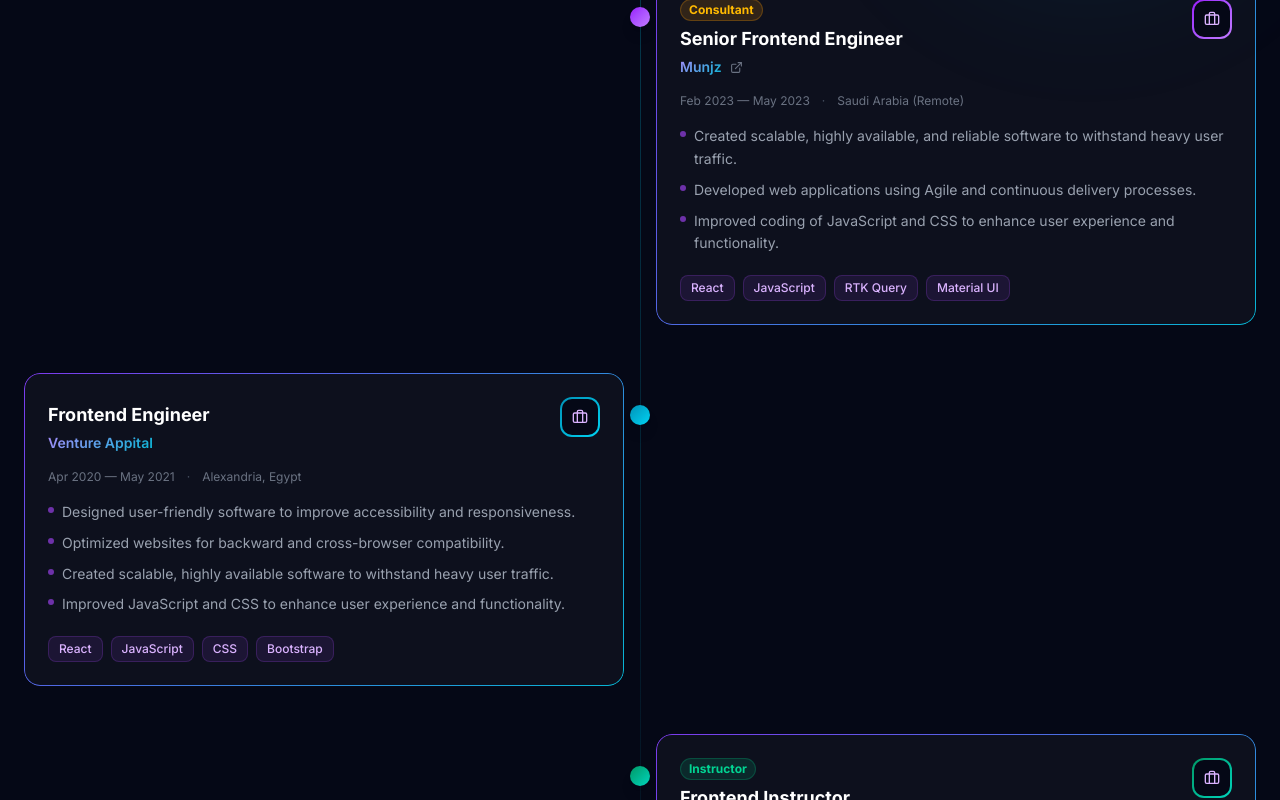
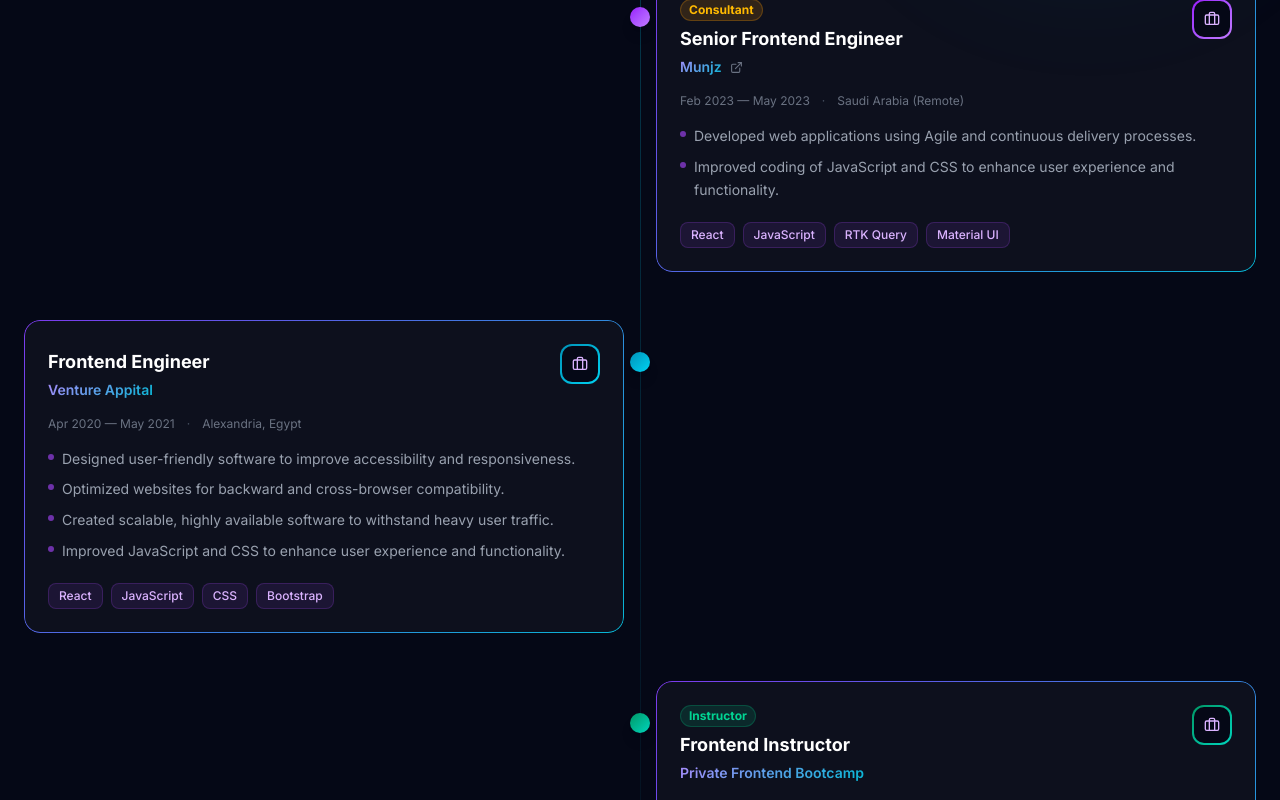
Before and after one commit to muhammedmokbel/muhammed-mokbel-portfolio, a React (Vite) app: page / in a window 1280 px wide. Shown: the part 3660-4460 px from the top of the page. Built offline with nearby package versions, Linux system fonts and the light colour scheme.

Commit message:
update content

```diff
--- a/src/components/Education.tsx
+++ b/src/components/Education.tsx
@@ -8,7 +8,8 @@
     degree: "Master's — Computer & Information Science",
     institution: 'Ain Shams University',
     location: 'Cairo, Egypt',
-    period: 'Feb 2024',
+    period: 'Feb 2024 — Present',
+    inProgress: true,
     icon: GraduationCap,
     type: 'masters',
     desc: 'Advanced studies in computer science, research, and information systems at one of Egypt\'s leading universities.',
@@ -86,6 +87,11 @@
                       }`}>
                         {edu.type === 'masters' ? "Master's Degree" : "Bachelor's Degree"}
                       </span>
+                      {(edu as any).inProgress && (
+                        <span className="inline-block ml-2 px-2.5 py-1 rounded-full text-xs font-bold bg-amber-500/15 text-amber-400 border border-amber-500/25">
+                          In Progress
+                        </span>
+                      )}
 
                       <h3 className="text-xl font-bold text-white mb-1 group-hover:text-purple-200 transition-colors leading-snug">
                         {edu.degree}
--- a/src/components/Experience.tsx
+++ b/src/components/Experience.tsx
@@ -70,7 +70,6 @@
     type: 'senior',
     isConsultant: true,
     bullets: [
-      'Created scalable, highly available, and reliable software to withstand heavy user traffic.',
       'Developed web applications using Agile and continuous delivery processes.',
       'Improved coding of JavaScript and CSS to enhance user experience and functionality.',
     ],
```
